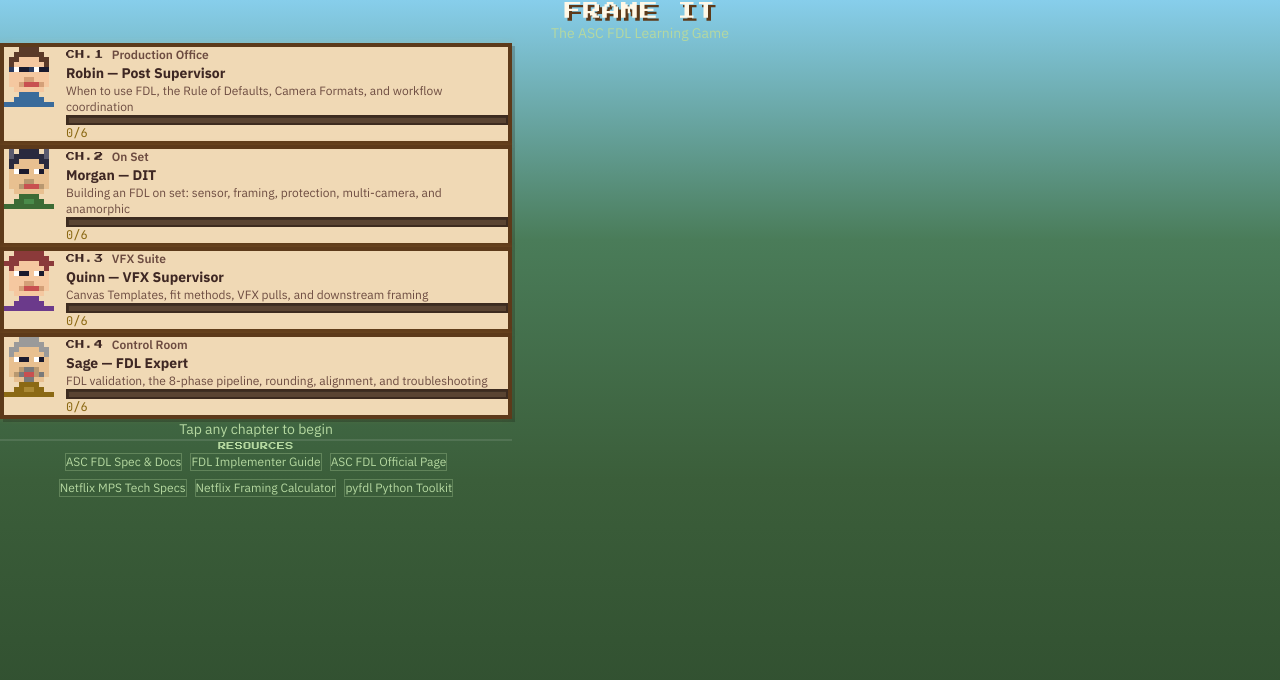
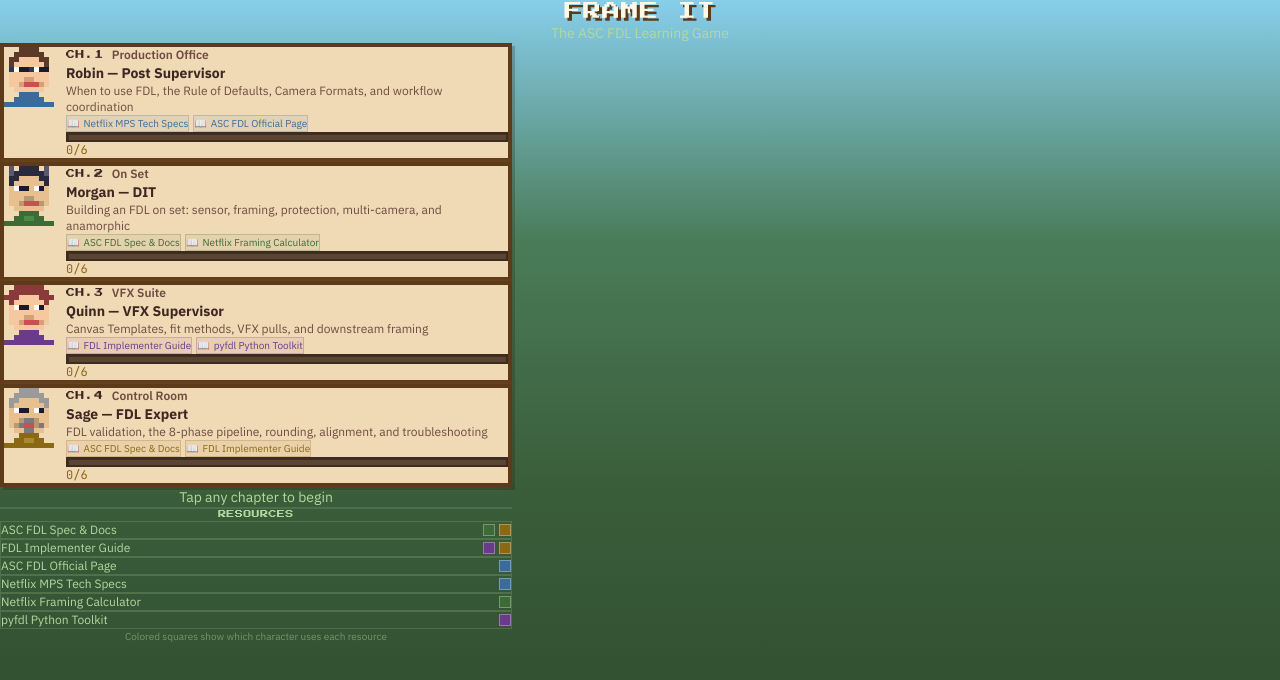
Before and after one commit to andyjohnsononline-cmyk/ascfdlgame, a React (Vite) app: page / in a window 1280 px wide. Shown: the top 680 px of the page. Built offline with nearby package versions, Linux system fonts and the light colour scheme.

Commit message:
Add resource links and documentation references to scenes and components. Introduce RESOURCE_LINKS and CHAPTER_RESOURCES for better resource management. Update JsonReveal and related components to display documentation links, enhancing user experience and accessibility to resources.

```diff
--- a/src/components/ChapterSelect.jsx
+++ b/src/components/ChapterSelect.jsx
@@ -1,10 +1,13 @@
-import CharacterPortrait, { CHARACTER_NAMES, CHARACTER_ROLES } from './CharacterPortrait.jsx';
+import CharacterPortrait, { CHARACTER_NAMES, CHARACTER_ROLES, CHARACTER_COLORS } from './CharacterPortrait.jsx';
 import {
   CHAPTER_NAMES,
   CHAPTER_CHARACTERS,
   CHAPTER_BACKGROUNDS,
   CHAPTER_DESCRIPTIONS,
   CHAPTER_RANGES,
+  CHAPTER_RESOURCES,
+  RESOURCE_LINKS,
+  getResourceById,
   getChapterCompletedCount,
   getChapterSceneCount,
   isChapterComplete,
@@ -18,14 +21,16 @@ const LOCATION_LABELS = {
   control_room: 'Control Room',
 };
 
-const RESOURCE_LINKS = [
-  { label: 'ASC FDL Spec & Docs', url: 'https://github.com/ascmitc/fdl' },
-  { label: 'FDL Implementer Guide', url: 'https://ascmitc.github.io/fdl/dev/FDL_Template_Implementer_Guide/' },
-  { label: 'ASC FDL Official Page', url: 'https://theasc.com/society/ascmitc/asc-framing-decision-list' },
-  { label: 'Netflix MPS Tech Specs', url: 'https://partnerhelp.netflixstudios.com/hc/en-us/articles/48547314676115' },
-  { label: 'Netflix Framing Calculator', url: 'https://production-technology-tools.netflixstudios.com/calculators' },
-  { label: 'pyfdl Python Toolkit', url: 'https://apetrynet.github.io/pyfdl/' },
-];
+const RESOURCE_CHARACTER_MAP = (() => {
+  const map = {};
+  CHAPTER_RESOURCES.forEach((ch, ci) => {
+    ch.primary.forEach((resId) => {
+      if (!map[resId]) map[resId] = [];
+      map[resId].push(CHAPTER_CHARACTERS[ci]);
+    });
+  });
+  return map;
+})();
 
 export default function ChapterSelect({ completedScenes, onSelectScene, onClose, onResetProgress, isLanding = false }) {
   return (
@@ -113,6 +118,31 @@ export default function ChapterSelect({ completedScenes, onSelectScene, onClose,
                     {CHAPTER_DESCRIPTIONS[ci]}
                   </p>
 
+                  <div className="flex flex-wrap gap-1 mb-2">
+                    {CHAPTER_RESOURCES[ci].primary.map((resId) => {
+                      const res = getResourceById(resId);
+                      if (!res) return null;
+                      return (
+                        <a
+                          key={resId}
+                          href={res.url}
+                          target="_blank"
+                          rel="noopener noreferrer"
+                          onClick={(e) => e.stopPropagation()}
+                          className="inline-flex items-center gap-1 text-[10px] px-1.5 py-0.5 transition-opacity hover:opacity-80"
+                          style={{
+                            color: CHARACTER_COLORS[character].primary,
+                            border: `1px solid ${CHARACTER_COLORS[character].primary}40`,
+                            background: `${CHARACTER_COLORS[character].primary}10`,
+                          }}
+                        >
+                          <span style={{ fontSize: '10px' }}>&#x1F4D6;</span>
+                          {res.label}
+                        </a>
+                      );
+                    })}
+                  </div>
+
                   {/* Progress bar */}
                   <div className="pixel-progress">
                     <div
@@ -154,24 +184,42 @@ export default function ChapterSelect({ completedScenes, onSelectScene, onClose,
           >
             Resources
           </h3>
-          <div className="flex flex-wrap justify-center gap-2">
-            {RESOURCE_LINKS.map((link) => (
+          <div className="space-y-2">
+            {RESOURCE_LINKS.map((link) => {
+              const characters = RESOURCE_CHARACTER_MAP[link.id] || [];
+              return (
                 <a
                   key={link.url}
                   href={link.url}
                   target="_blank"
                   rel="noopener noreferrer"
-                className="text-xs px-3 py-1.5 transition-opacity hover:opacity-80"
+                  className="flex items-center gap-2 text-xs px-3 py-2 transition-opacity hover:opacity-80"
                   style={{
                     color: '#B5D8A0',
-                  border: '1px solid rgba(181, 216, 160, 0.3)',
-                  borderRadius: '0',
+                    border: '1px solid rgba(181, 216, 160, 0.2)',
                   }}
                 >
-                {link.label}
+                  <span className="flex-1">{link.label}</span>
+                  <span className="flex gap-1">
+                    {characters.map((char) => (
+                      <span
+                        key={char}
+                        className="inline-block w-3 h-3"
+                        style={{
+                          backgroundColor: CHARACTER_COLORS[char].primary,
+                          border: '1px solid rgba(255,255,255,0.3)',
+                        }}
+                        title={CHARACTER_NAMES[char]}
+                      />
+                    ))}
+                  </span>
                 </a>
-            ))}
+              );
+            })}
           </div>
+          <p className="text-[10px] mt-2 text-center" style={{ color: 'rgba(181, 216, 160, 0.5)' }}>
+            Colored squares show which character uses each resource
+          </p>
         </div>
 
         {/* Reset progress */}
--- a/src/components/FixLevel.jsx
+++ b/src/components/FixLevel.jsx
@@ -108,6 +108,7 @@ export default function FixLevel({ level, onCorrect, onWrong, showReveal }) {
         lines={level.reveal.lines}
         highlightKeys={level.reveal.highlightKeys}
         visible={showReveal}
+        docRef={level.docRef}
       />
     </div>
   );
--- a/src/components/GameComplete.jsx
+++ b/src/components/GameComplete.jsx
@@ -1,16 +1,12 @@
 import { useEffect, useState } from 'react';
-import CharacterPortrait, { CHARACTER_NAMES } from './CharacterPortrait.jsx';
+import CharacterPortrait, { CHARACTER_NAMES, CHARACTER_ROLES, CHARACTER_COLORS } from './CharacterPortrait.jsx';
+import {
+  CHAPTER_CHARACTERS,
+  CHAPTER_RESOURCES,
+  getResourceById,
+} from '../scenes.js';
 
 const ALL_CHARACTERS = ['robin', 'morgan', 'quinn', 'sage'];
-
-const RESOURCE_LINKS = [
-  { label: 'ASC FDL Spec', url: 'https://github.com/ascmitc/fdl' },
-  { label: 'Implementer Guide', url: 'https://ascmitc.github.io/fdl/dev/FDL_Template_Implementer_Guide/' },
-  { label: 'ASC FDL Page', url: 'https://theasc.com/society/ascmitc/asc-framing-decision-list' },
-  { label: 'Netflix MPS', url: 'https://partnerhelp.netflixstudios.com/hc/en-us/articles/48547314676115' },
-  { label: 'Framing Calculator', url: 'https://production-technology-tools.netflixstudios.com/calculators' },
-  { label: 'pyfdl', url: 'https://apetrynet.github.io/pyfdl/' },
-];
 
 export default function GameComplete({ totalScenes, streak, onRestart }) {
   const [show, setShow] = useState(false);
@@ -113,23 +109,48 @@ export default function GameComplete({ totalScenes, streak, onRestart }) {
           >
             LEARN MORE
           </h3>
-          <div className="flex flex-wrap justify-center gap-2">
-            {RESOURCE_LINKS.map((link) => (
+          <div className="space-y-3">
+            {ALL_CHARACTERS.map((char, ci) => {
+              const resources = CHAPTER_RESOURCES[ci];
+              return (
+                <div key={char} className="pixel-panel p-3" style={{ background: '#f5eed8' }}>
+                  <div className="flex items-center gap-2 mb-2">
+                    <CharacterPortrait character={char} expression="happy" size={24} />
+                    <div>
+                      <p className="font-pixel text-[7px]" style={{ color: CHARACTER_COLORS[char].primary }}>
+                        {CHARACTER_NAMES[char]}
+                      </p>
+                      <p className="text-[10px]" style={{ color: '#7a6350' }}>
+                        {CHARACTER_ROLES[char]}
+                      </p>
+                    </div>
+                  </div>
+                  <div className="flex flex-wrap gap-1.5">
+                    {resources.primary.map((resId) => {
+                      const res = getResourceById(resId);
+                      if (!res) return null;
+                      return (
                         <a
-                key={link.url}
-                href={link.url}
+                          key={resId}
+                          href={res.url}
                           target="_blank"
                           rel="noopener noreferrer"
-                className="text-xs px-2.5 py-1 font-medium transition-opacity hover:opacity-80"
+                          className="inline-flex items-center gap-1 text-[10px] px-2 py-1 font-medium transition-opacity hover:opacity-80"
                           style={{
-                  color: '#8b6914',
-                  border: '2px solid #d4c09a',
-                  background: '#f5eed8',
+                            color: CHARACTER_COLORS[char].primary,
+                            border: `1px solid ${CHARACTER_COLORS[char].primary}40`,
+                            background: `${CHARACTER_COLORS[char].primary}10`,
                           }}
                         >
-                {link.label}
+                          <span style={{ fontSize: '10px' }}>&#x1F4D6;</span>
+                          {res.label}
                         </a>
-            ))}
+                      );
+                    })}
+                  </div>
+                </div>
+              );
+            })}
           </div>
         </div>
 
--- a/src/components/PickLevel.jsx
+++ b/src/components/PickLevel.jsx
@@ -76,6 +76,7 @@ export default function PickLevel({ level, onCorrect, onWrong, showReveal }) {
         lines={level.reveal.lines}
         highlightKeys={level.reveal.highlightKeys}
         visible={showReveal}
+        docRef={level.docRef}
       />
     </div>
   );
--- a/src/scenes.js
+++ b/src/scenes.js
@@ -27,6 +27,38 @@ export const CHAPTER_REWARDS = [
   { emoji: '🎞️', text: 'You understand FDL for VFX plates!' },
   { emoji: '🏆', text: 'FDL EXPERT — You can troubleshoot the entire pipeline!' },
 ];
+
+export const RESOURCE_LINKS = [
+  { id: 'fdl_spec', label: 'ASC FDL Spec & Docs', url: 'https://github.com/ascmitc/fdl' },
+  { id: 'impl_guide', label: 'FDL Implementer Guide', url: 'https://ascmitc.github.io/fdl/dev/FDL_Template_Implementer_Guide/' },
+  { id: 'asc_page', label: 'ASC FDL Official Page', url: 'https://theasc.com/society/ascmitc/asc-framing-decision-list' },
+  { id: 'mps_specs', label: 'Netflix MPS Tech Specs', url: 'https://partnerhelp.netflixstudios.com/hc/en-us/articles/48547314676115' },
+  { id: 'calculator', label: 'Netflix Framing Calculator', url: 'https://production-technology-tools.netflixstudios.com/calculators' },
+  { id: 'pyfdl', label: 'pyfdl Python Toolkit', url: 'https://apetrynet.github.io/pyfdl/' },
+];
+
+export const CHAPTER_RESOURCES = [
+  {
+    primary: ['mps_specs', 'asc_page'],
+    why: 'Robin manages Camera Format config in MPS',
+  },
+  {
+    primary: ['fdl_spec', 'calculator'],
+    why: 'Morgan builds FDL files on set',
+  },
+  {
+    primary: ['impl_guide', 'pyfdl'],
+    why: 'Quinn configures Canvas Templates for VFX',
+  },
+  {
+    primary: ['fdl_spec', 'impl_guide'],
+    why: 'Sage validates the entire FDL pipeline',
+  },
+];
+
+export function getResourceById(id) {
+  return RESOURCE_LINKS.find((r) => r.id === id);
+}
 
 export const CHAPTER_RANGES = [
   [1, 6],
@@ -119,6 +151,7 @@ export const SCENES = [
       lines: '// MPS Rule of Defaults:\n// No FDL → full source dimensions\n// scaled into delivery container.\n// The DP\'s creative frame is lost.',
       highlightKeys: [],
     },
+    docRef: { label: 'Netflix MPS Tech Specs', url: 'https://partnerhelp.netflixstudios.com/hc/en-us/articles/48547314676115' },
   },
   {
     id: 2,
@@ -145,6 +178,7 @@ export const SCENES = [
       lines: '// Camera Format = unique combo of:\n// \u2022 Lens Squeeze Ratio\n// \u2022 Resolution\n// \u2022 Video Codec\n// \u2022 Source Camera (Model)\n// \u2022 Camera Letter',
       highlightKeys: [],
     },
+    docRef: { label: 'Netflix MPS Tech Specs', url: 'https://partnerhelp.netflixstudios.com/hc/en-us/articles/48547314676115' },
   },
   {
     id: 3,
@@ -171,6 +205,7 @@ export const SCENES = [
       lines: '// Without FDL:\n// Source: 4448\u00d73096 (full sensor)\n// \u2192 Scaled to fit 3840\u00d72160\n// \u2192 DP\'s 2.39:1 intent is LOST\n//\n// With FDL:\n// Source frame: 4448\u00d71862 (2.39:1)\n// \u2192 Correctly extracted and scaled',
       highlightKeys: [],
     },
+    docRef: { label: 'Netflix MPS Tech Specs', url: 'https://partnerhelp.netflixstudios.com/hc/en-us/articles/48547314676115' },
   },
   {
     id: 4,
@@ -202,6 +237,7 @@ export const SCENES = [
       lines: '// FDL Workflow Roles:\n// DIT \u2192 Creates FDL (on set)\n// Post Sup \u2192 Camera Format config\n// VFX/Finishing \u2192 Consumes FDL',
       highlightKeys: [],
     },
+    docRef: { label: 'ASC FDL Official Page', url: 'https://theasc.com/society/ascmitc/asc-framing-decision-list' },
   },
   {
     id: 5,
@@ -235,6 +271,7 @@ export const SCENES = [
       lines: '// MPS Pipeline:\n// 1. Project Setup (settings)\n// 2. Camera Format Config\n// 3. FDL Creation (on set)\n// 4. Footage Ingest \u2192 processing',
       highlightKeys: [],
     },
+    docRef: { label: 'Netflix MPS Tech Specs', url: 'https://partnerhelp.netflixstudios.com/hc/en-us/articles/48547314676115' },
   },
   {
     id: 6,
@@ -261,6 +298,7 @@ export const SCENES = [
       lines: '// Camera Format breakdown:\n// A: Alexa35, 1.0\u00d7, ARRIRAW, A\n// B: Alexa35, 1.3\u00d7, ARRIRAW, B\n// C: Drone,   1.0\u00d7, ProRes,  C\n// = 3 unique Camera Formats',
       highlightKeys: [],
     },
+    docRef: { label: 'Netflix MPS Tech Specs', url: 'https://partnerhelp.netflixstudios.com/hc/en-us/articles/48547314676115' },
     isChapterEnd: true,
   },
 
@@ -293,6 +331,7 @@ export const SCENES = [
       lines: '"canvas": {\n  "id": "alexa_lf",\n  "dimensions": {\n    "width": 4448,\n    "height": 3096\n  }\n}',
       highlightKeys: ['dimensions', 'width', 'height'],
     },
+    docRef: { label: 'ASC FDL Spec', url: 'https://github.com/ascmitc/fdl' },
   },
   {
     id: 8,
@@ -318,6 +357,7 @@ export const SCENES = [
       lines: '"framing_decision": {\n  "dimensions": {\n    "width": 4448, "height": 1862\n  },\n  "anchor_point": { "x": 0, "y": 617 }\n}',
       highlightKeys: ['dimensions', 'anchor_point'],
     },
+    docRef: { label: 'ASC FDL Spec', url: 'https://github.com/ascmitc/fdl' },
   },
   {
     id: 9,
@@ -349,6 +389,7 @@ export const SCENES = [
       lines: '"framing_intent": {\n  "aspect_ratio": {\n    "width": 2.39, "height": 1\n  },\n  "protection": 0.05\n}',
       highlightKeys: ['protection', 'aspect_ratio'],
     },
+    docRef: { label: 'ASC FDL Spec', url: 'https://github.com/ascmitc/fdl' },
   },
   {
     id: 10,
@@ -380,6 +421,7 @@ export const SCENES = [
       lines: '"contexts": [\n  { "canvas_id": "alexa_lf", ... },\n  { "canvas_id": "venice_2", ... }\n]\n// Both reference "scope_239"',
       highlightKeys: ['canvas_id', 'framing_intent_id'],
     },
+    docRef: { label: 'ASC FDL Spec', url: 'https://github.com/ascmitc/fdl' },
   },
   {
     id: 11,
@@ -404,6 +446,7 @@ export const SCENES = [
       lines: '"anamorphic_squeeze": 1.3\n\n// Normalized width = 4448 \u00d7 1.3\n// = 5782 (true horizontal FoV)',
       highlightKeys: ['anamorphic_squeeze'],
     },
+    docRef: { label: 'ASC FDL Spec', url: 'https://github.com/ascmitc/fdl' },
   },
   {
     id: 12,
@@ -430,6 +473,7 @@ export const SCENES = [
       lines: '{\n  "uuid": "urn:uuid:...",\n  "version": { "major": 1, "minor": 0 },\n  "fdl_creator": "Netflix Calculator"\n}',
       highlightKeys: ['uuid', 'version', 'fdl_creator'],
     },
+    docRef: { label: 'Netflix Framing Calculator', url: 'https://production-technology-tools.netflixstudios.com/calculators' },
     isChapterEnd: true,
   },
 
@@ -462,6 +506,7 @@ export const SCENES = [
       lines: '"canvas_templates": [{\n  "id": "vfx_pull_4k",\n  "label": "VFX Pull 4K DCI",\n  "target_dimensions": {\n    "width": 4096, "height": 2160\n  }\n}]',
       highlightKeys: ['canvas_templates', 'target_dimensions'],
     },
+    docRef: { label: 'FDL Implementer Guide', url: 'https://ascmitc.github.io/fdl/dev/FDL_Template_Implementer_Guide/' },
   },
   {
     id: 14,
@@ -493,6 +538,7 @@ export const SCENES = [
       lines: '"fit_source":\n  "framing_decision.dimensions"\n"preserve_from_source_canvas":\n  "canvas.effective_dimensions"',
       highlightKeys: ['fit_source', 'preserve_from_source_canvas'],
     },
+    docRef: { label: 'FDL Implementer Guide', url: 'https://ascmitc.github.io/fdl/dev/FDL_Template_Implementer_Guide/' },
   },
   {
     id: 15,
@@ -535,6 +581,7 @@ export const SCENES = [
       lines: '// For VFX plates, use fit_all:\n// \u2192 Preserves ALL framing pixels\n// \u2192 May letterbox in the container\n//\n// fill would CROP the source\n// \u2192 Lost pixels can\'t be recovered',
       highlightKeys: ['fit_method'],
     },
+    docRef: { label: 'FDL Implementer Guide', url: 'https://ascmitc.github.io/fdl/dev/FDL_Template_Implementer_Guide/' },
   },
   {
     id: 16,
@@ -561,6 +608,7 @@ export const SCENES = [
       lines: '"preserve_from_source_canvas":\n  "canvas.effective_dimensions"\n\n// Includes pixels beyond the frame\n// for compositing and paint work',
       highlightKeys: ['preserve_from_source_canvas'],
     },
+    docRef: { label: 'FDL Implementer Guide', url: 'https://ascmitc.github.io/fdl/dev/FDL_Template_Implementer_Guide/' },
   },
   {
     id: 17,
@@ -589,6 +637,7 @@ export const SCENES = [
       lines: '// scale = min(target_w/source_w,\n//             target_h/source_h)\n// = min(3840/4448, 2160/1862)\n// = min(0.8633, 1.1600)\n// = 0.8633',
       highlightKeys: ['scale'],
     },
+    docRef: { label: 'FDL Implementer Guide', url: 'https://ascmitc.github.io/fdl/dev/FDL_Template_Implementer_Guide/' },
   },
   {
     id: 18,
@@ -619,6 +668,7 @@ export const SCENES = [
       lines: '// "fill" caused cropping!\n// Fix: "fit_method": "fit_all"\n//\n// fit_all \u2192 source fits entirely\n// fill \u2192 source fills target (crops)',
       highlightKeys: ['fit_method'],
     },
+    docRef: { label: 'FDL Implementer Guide', url: 'https://ascmitc.github.io/fdl/dev/FDL_Template_Implementer_Guide/' },
     isChapterEnd: true,
   },
 
@@ -653,6 +703,7 @@ export const SCENES = [
       lines: '// Canvas id:   "VENICE_FF_6K"\n// Context refs: "VENICE_FF"  \u2190 MISMATCH\n//\n// Fix: "canvas_id": "VENICE_FF_6K"\n// IDs must be exact string matches.',
       highlightKeys: ['canvas_id'],
     },
+    docRef: { label: 'ASC FDL Spec', url: 'https://github.com/ascmitc/fdl' },
   },
   {
     id: 20,
@@ -681,6 +732,7 @@ export const SCENES = [
       lines: '// Intent id:    "scope_239"\n// Decision refs: "scope_293"  \u2190 TYPO\n//\n// Fix: "framing_intent_id": "scope_239"\n// Always validate ID references!',
       highlightKeys: ['framing_intent_id'],
     },
+    docRef: { label: 'ASC FDL Spec', url: 'https://github.com/ascmitc/fdl' },
   },
   {
     id: 21,
@@ -708,6 +760,7 @@ export const SCENES = [
       lines: 'Phase 1: Derive Configuration\nPhase 2: Populate Source Geometry\nPhase 3: Fill Hierarchy Gaps\nPhase 4: Calculate Scale Factor\nPhase 5: Normalize, Scale, Round\nPhase 6: Output Size & Alignment  \u2190\nPhase 7: Apply Offsets to Anchors\nPhase 8: Crop to Visible',
       highlightKeys: [],
     },
+    docRef: { label: 'FDL Implementer Guide', url: 'https://ascmitc.github.io/fdl/dev/FDL_Template_Implementer_Guide/' },
   },
   {
     id: 22,
@@ -736,6 +789,7 @@ export const SCENES = [
       lines: '"round": {\n  "even": "even",\n  "mode": "up"\n}\n// 1607.7 \u2192 round up to even \u2192 1608\n// (1607 is odd, next even up = 1608)',
       highlightKeys: ['round', 'even', 'mode'],
     },
+    docRef: { label: 'FDL Implementer Guide', url: 'https://ascmitc.github.io/fdl/dev/FDL_Template_Implementer_Guide/' },
   },
   {
     id: 23,
@@ -763,6 +817,7 @@ export const SCENES = [
       lines: '"alignment_method_horizontal": "center"\n"alignment_method_vertical": "center"\n\n// center/center: y = (2160\u22121608)/2 = 276\n// right/bottom: x = 0, y = 552',
       highlightKeys: ['alignment_method_horizontal', 'alignment_method_vertical'],
     },
+    docRef: { label: 'FDL Implementer Guide', url: 'https://ascmitc.github.io/fdl/dev/FDL_Template_Implementer_Guide/' },
   },
   {
     id: 24,
@@ -793,6 +848,7 @@ export const SCENES = [
       lines: '// Protection is NEVER auto-filled.\n// If not defined in the source FDL,\n// it stays ZERO in the output.\n//\n// This is a pipeline bug \u2014 protection\n// must come from the original FDL.',
       highlightKeys: ['protection'],
     },
+    docRef: { label: 'ASC FDL Spec', url: 'https://github.com/ascmitc/fdl' },
     isChapterEnd: true,
     isGameEnd: true,
   },
```
Also changed, not shown: src/App.jsx (+30 -2 lines), src/components/FrameLevel.jsx (+11 -11 lines), src/components/JsonReveal.jsx (+19 -1 lines), src/components/ZoneComplete.jsx (+10 -1 lines). Lines whose indentation alone changed are shown as unchanged.
